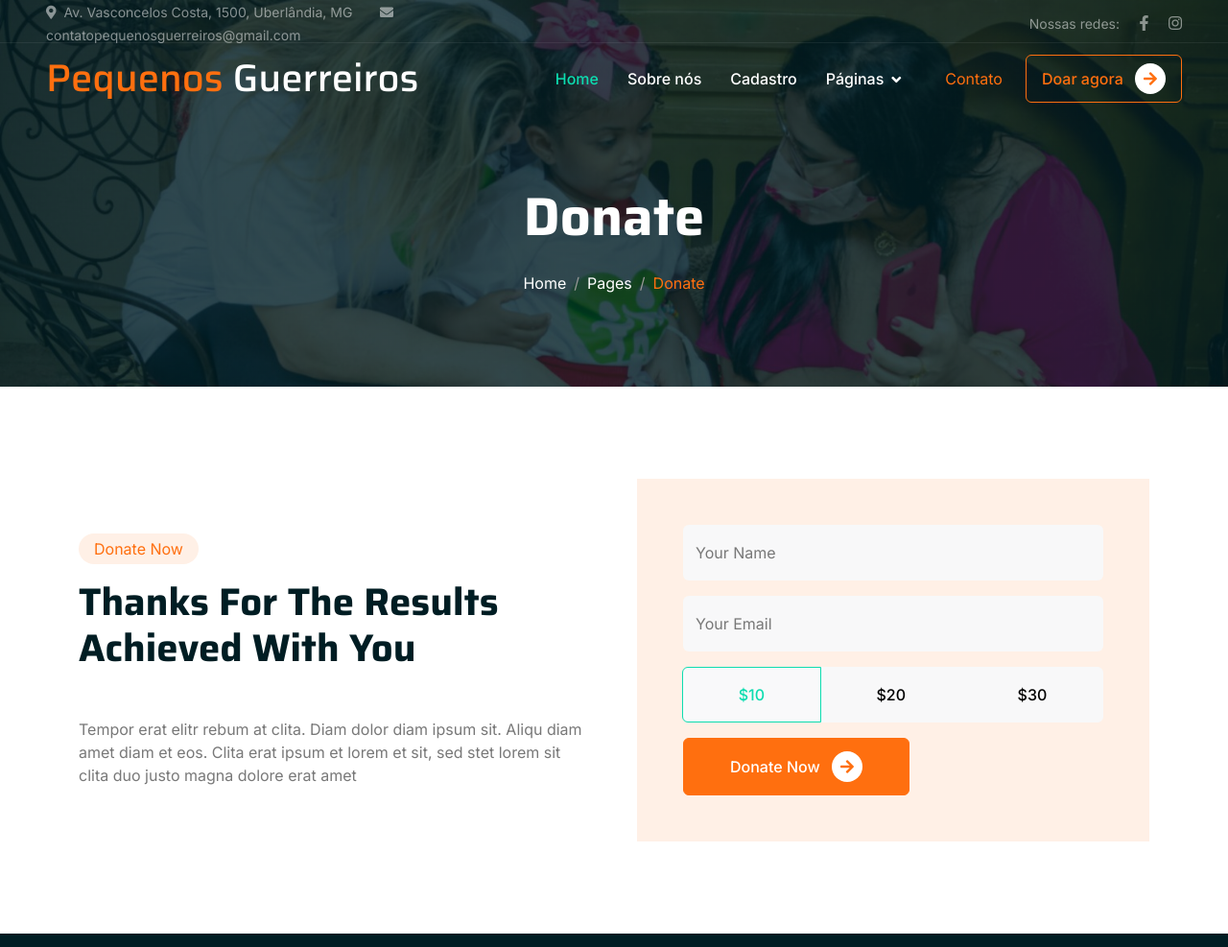
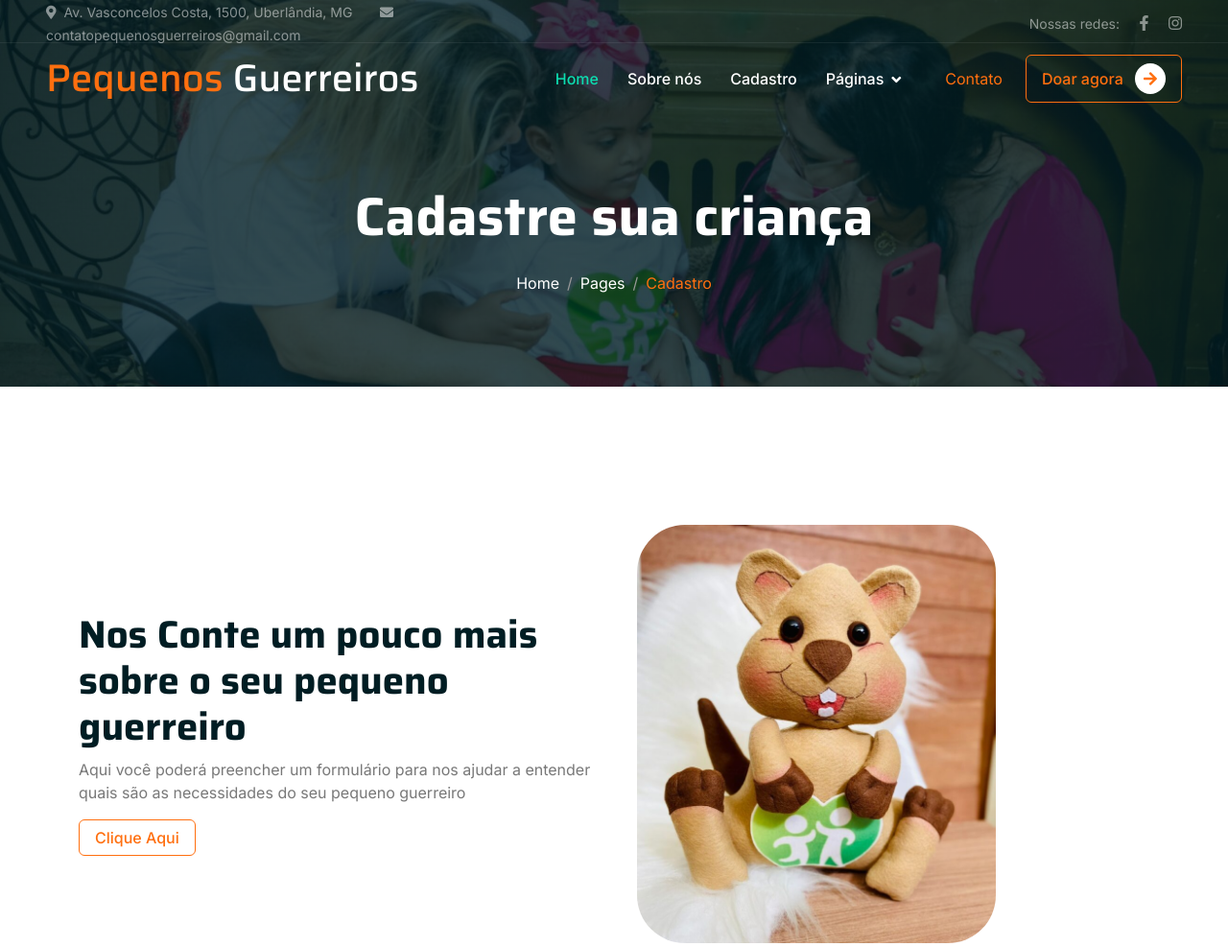
Before and after one commit to GuilhermeDmD/sitePequenosGuerreiros, a plain HTML site: page site/cadastro.html in a window 1280 px wide. Shown: the top 987 px of the page at 96% size. Drawn offline with nearby package versions, Linux system fonts and the light colour scheme.

Commit message:
Cadastro

```diff
--- a/site/donate.html
+++ b/site/cadastro.html
@@ -93,12 +93,12 @@
     <!-- Page Header Start -->
     <div class="container-fluid page-header mb-5 wow fadeIn" data-wow-delay="0.1s">
         <div class="container text-center">
-            <h1 class="display-4 text-white animated slideInDown mb-4">Donate</h1>
+            <h1 class="display-4 text-white animated slideInDown mb-4">Cadastre sua criança</h1>
             <nav aria-label="breadcrumb animated slideInDown">
                 <ol class="breadcrumb justify-content-center mb-0">
                     <li class="breadcrumb-item"><a class="text-white" href="#">Home</a></li>
                     <li class="breadcrumb-item"><a class="text-white" href="#">Pages</a></li>
-                    <li class="breadcrumb-item text-primary active" aria-current="page">Donate</li>
+                    <li class="breadcrumb-item text-primary active" aria-current="page">Cadastro</li>
                 </ol>
             </nav>
         </div>
@@ -107,52 +107,20 @@
 
 
     <!-- Donate Start -->
-    <div class="container-fluid py-5">
-        <div class="container">
+    <div class="container-fluid donate my-5 py-5 bg-white">
+        <div class="container py-5">
             <div class="row g-5 align-items-center">
                 <div class="col-lg-6 wow fadeIn" data-wow-delay="0.1s">
-                    <div class="d-inline-block rounded-pill bg-secondary text-primary py-1 px-3 mb-3">Donate Now</div>
-                    <h1 class="display-6 mb-5">Thanks For The Results Achieved With You</h1>
-                    <p class="mb-0">Tempor erat elitr rebum at clita. Diam dolor diam ipsum sit. Aliqu diam amet diam et eos. Clita erat ipsum et lorem et sit, sed stet lorem sit clita duo justo magna dolore erat amet</p>
+                    <h1 class="display-6">Nos Conte um pouco mais sobre o seu pequeno guerreiro</h1>
+                    <p class="mb-3">Aqui você poderá preencher um formulário para nos ajudar a entender quais são as necessidades do seu pequeno guerreiro</p>
+                    <p></p>
+                    <a class="btn btn-outline-primary py2 px-3" href="https://docs.google.com/forms/d/e/1FAIpQLSccRAPE4pquZgiE_oVcxvR7-2GX6a4GL9SOkXBh-2Evyk3mmQ/viewform">
+                        Clique Aqui
+                    </a>
                 </div>
                 <div class="col-lg-6 wow fadeIn" data-wow-delay="0.5s">
-                    <div class="h-100 bg-secondary p-5">
-                        <form>
-                            <div class="row g-3">
-                                <div class="col-12">
-                                    <div class="form-floating">
-                                        <input type="text" class="form-control bg-light border-0" id="name" placeholder="Your Name">
-                                        <label for="name">Your Name</label>
-                                    </div>
-                                </div>
-                                <div class="col-12">
-                                    <div class="form-floating">
-                                        <input type="email" class="form-control bg-light border-0" id="email" placeholder="Your Email">
-                                        <label for="email">Your Email</label>
-                                    </div>
-                                </div>
-                                <div class="col-12">
-                                    <div class="btn-group d-flex justify-content-around">
-                                        <input type="radio" class="btn-check" name="btnradio" id="btnradio1" checked>
-                                        <label class="btn btn-light py-3" for="btnradio1">$10</label>
-
-                                        <input type="radio" class="btn-check" name="btnradio" id="btnradio2">
-                                        <label class="btn btn-light py-3" for="btnradio2">$20</label>
-
-                                        <input type="radio" class="btn-check" name="btnradio" id="btnradio3">
-                                        <label class="btn btn-light py-3" for="btnradio3">$30</label>
-                                    </div>
-                                </div>
-                                <div class="col-12">
-                                    <button class="btn btn-primary px-5" style="height: 60px;">
-                                        Donate Now
-                                        <div class="d-inline-flex btn-sm-square bg-white text-primary rounded-circle ms-2">
-                                            <i class="fa fa-arrow-right"></i>
-                                        </div>
-                                    </button>
-                                </div>
-                            </div>
-                        </form>
+                    <div class="h-50 ">
+                      <img id="mascote-01" class="image image-rounded" src="img/Mascote-01.jpeg" alt="mascote">
                     </div>
                 </div>
             </div>
--- a/site/css/style.css
+++ b/site/css/style.css
@@ -28,7 +28,6 @@
     visibility: visible;
     opacity: 1;
 }
-
 
 /*** Button ***/
 .btn {
```
Also changed, not shown: site/index.html (+10 -42 lines), site/css/bootstrap.min.css, site/img/Mascote-01.jpeg (added).
